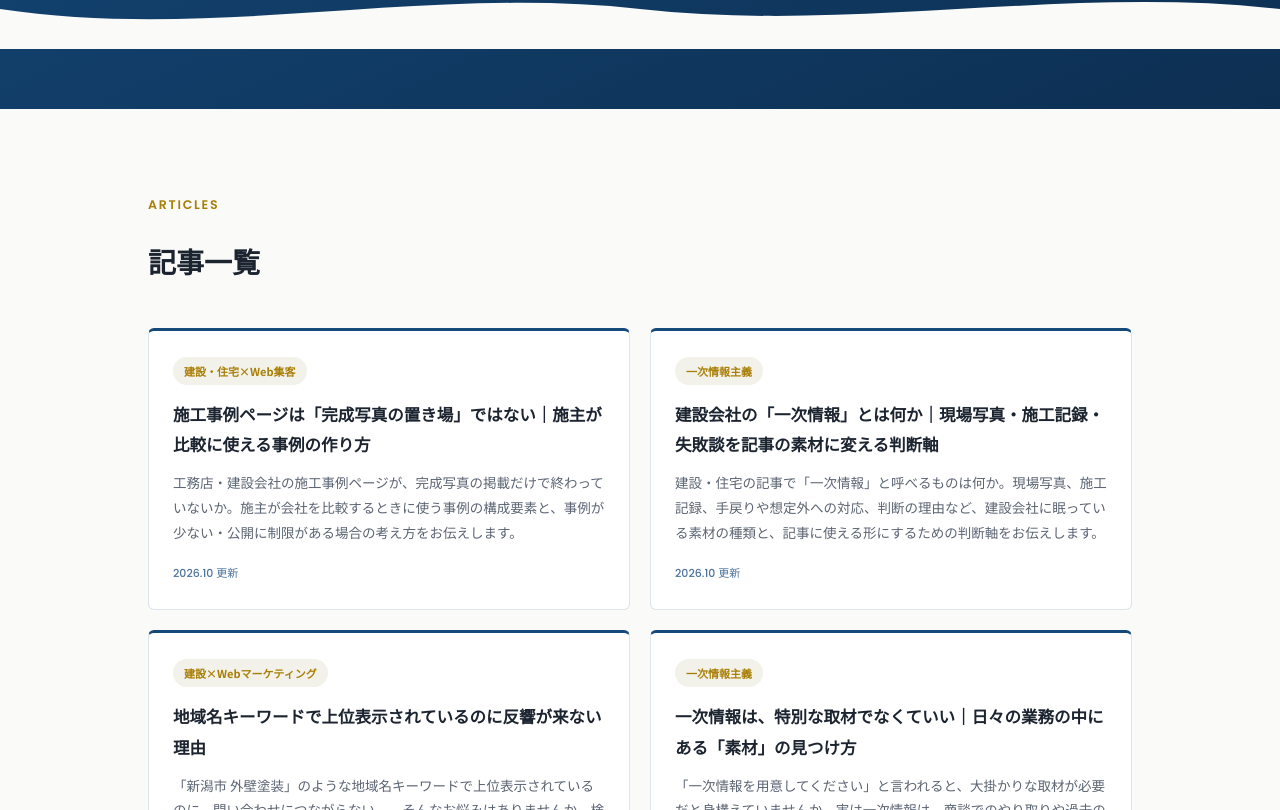
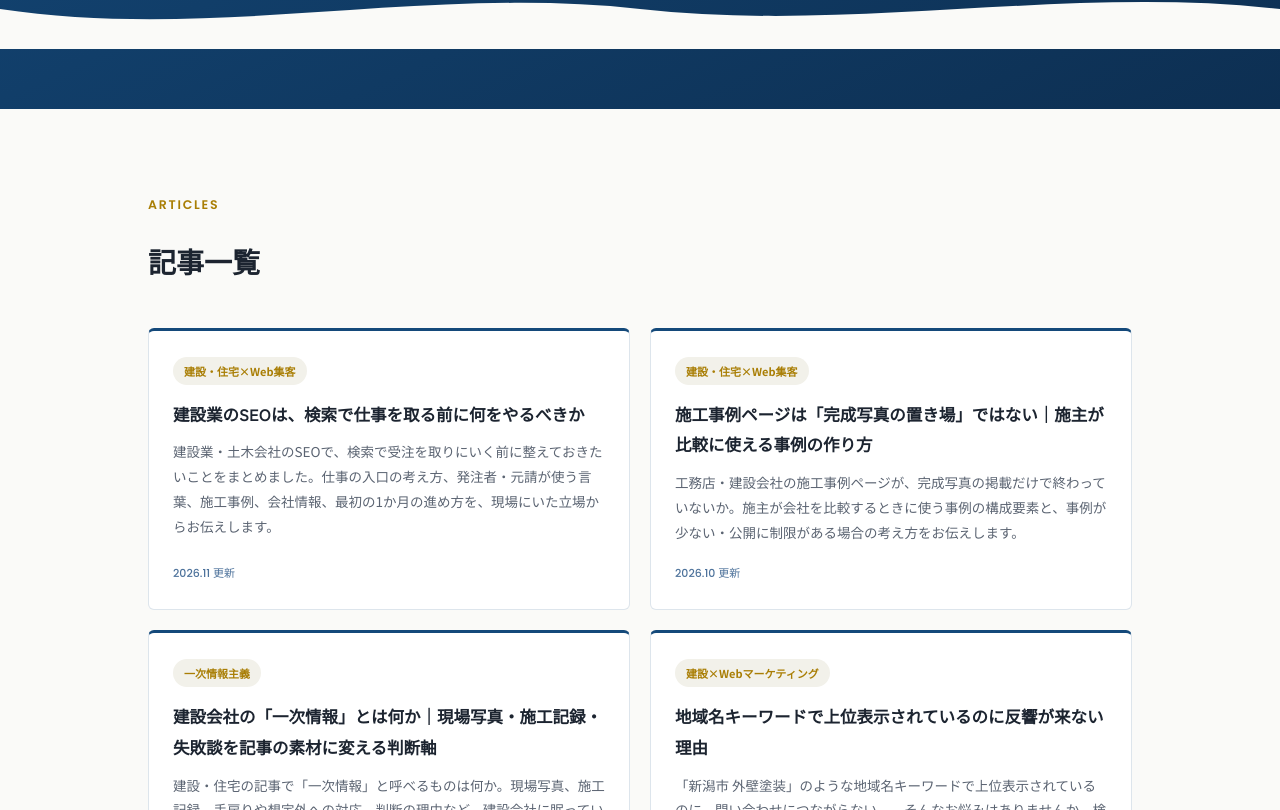
Before and after one commit to ashiga0156-spec/textyle-site, a plain HTML site: page column/index.html in a window 1280 px wide. Shown: the part 408-1218 px from the top of the page. Drawn offline with Linux system fonts and the light colour scheme.

Commit message:
chore: auto-update column index & sitemap

```diff
--- a/column/index.html
+++ b/column/index.html
@@ -97,6 +97,12 @@
 
     <div class="article-grid">
 <!-- ARTICLES:START -->
+      <a class="article-card" href="civil-engineering-seo-first-steps.html">
+        <span class="cat-tag">建設・住宅×Web集客</span>
+        <h3>建設業のSEOは、検索で仕事を取る前に何をやるべきか</h3>
+        <p>建設業・土木会社のSEOで、検索で受注を取りにいく前に整えておきたいことをまとめました。仕事の入口の考え方、発注者・元請が使う言葉、施工事例、会社情報、最初の1か月の進め方を、現場にいた立場からお伝えします。</p>
+        <span class="article-date">2026.11 更新</span>
+      </a>
       <a class="article-card" href="construction-case-study-page.html">
         <span class="cat-tag">建設・住宅×Web集客</span>
         <h3>施工事例ページは「完成写真の置き場」ではない｜施主が比較に使える事例の作り方</h3>
```
Also changed, not shown: sitemap.xml (+7 -1 lines).
